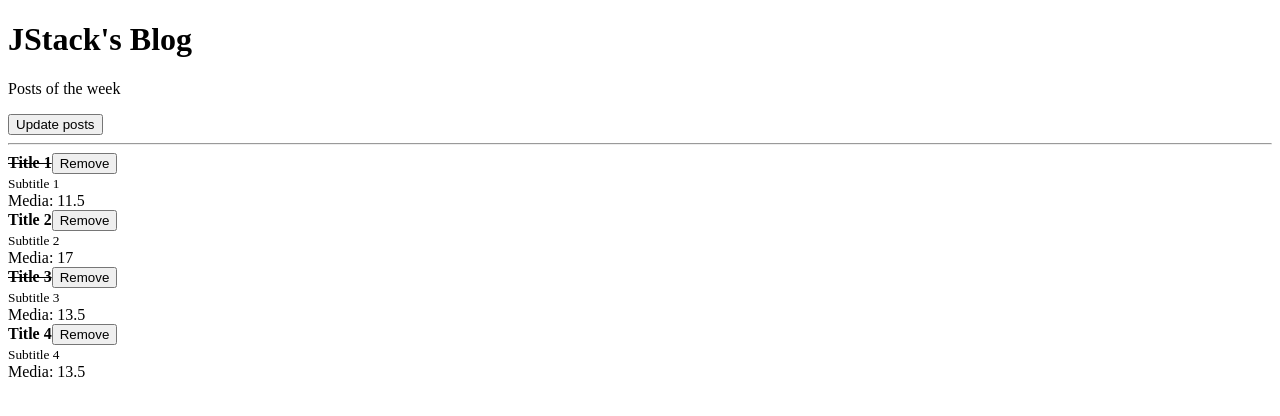
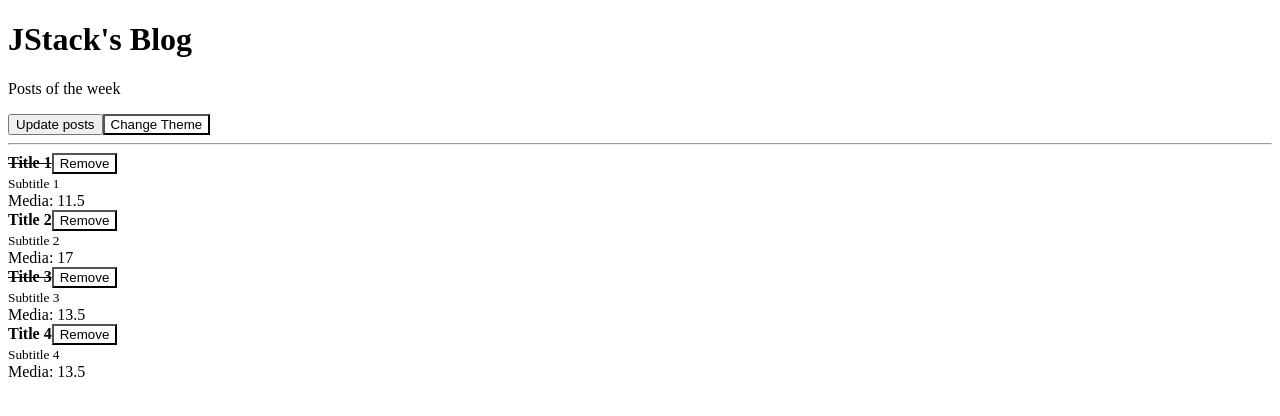
Before and after one commit to PedroVictor022/React-review-basic, a React (Create React App) app: page / in a window 1280 px wide. Shown: the top 416 px of the page. Built offline with nearby package versions, Linux system fonts and the light colour scheme.

Commit message:
context API

```diff
--- a/src/App.js
+++ b/src/App.js
@@ -1,9 +1,12 @@
-import React from "react";
+import React, { createContext, useState } from "react";
+import Button from "./components/Button";
 import Header from "./components/Header";
 import { Post } from "./components/Post";
 
+export const ThemeContext = createContext('dark');
 
 function App() {
+  const [theme, setTheme] = useState('light');
   const [posts, setPosts] = React.useState([
     {
       id: Math.random(),
@@ -55,14 +58,21 @@ function App() {
     ))
   }
 
+  const handleTheme = () => {
+    setTheme(prevState => prevState === "dark" ? "light" : "dark")
+  }
+
+
   return (
-    <>
-
+    <ThemeContext.Provider value={theme}>
       <Header>
-        <>
           <p>Posts of the week</p>
           <button onClick={handleUpdate}>Update posts</button>
-        </>
+          <Button
+            onClick={() => handleTheme()}
+          >
+            Change Theme
+          </Button>
       </Header>
 
       {
@@ -74,9 +84,8 @@ function App() {
           />
         ))
       }
-
-    </>
-  );
+    </ThemeContext.Provider>
+  )
 }
 
 export default App;
--- a/src/components/Button.js
+++ b/src/components/Button.js
@@ -1,8 +1,20 @@
 import PropTypes from "prop-types";
+import { useContext } from "react";
+import { ThemeContext } from "../App";
+export default function Button(props) {
 
-export default function Button(props) {
+  const theme = useContext(ThemeContext);
+
   return (
-    <button onClick={props.onClick}>{props.children}</button>
+    <button
+      onClick={props.onClick}
+      style={{
+        color: theme === "dark" ? "#fff" : "#000",
+        background: theme === "dark" ? "#000" : "#fff"
+      }}
+    >
+      {props.children}
+    </button>
   )
 }
 
```
